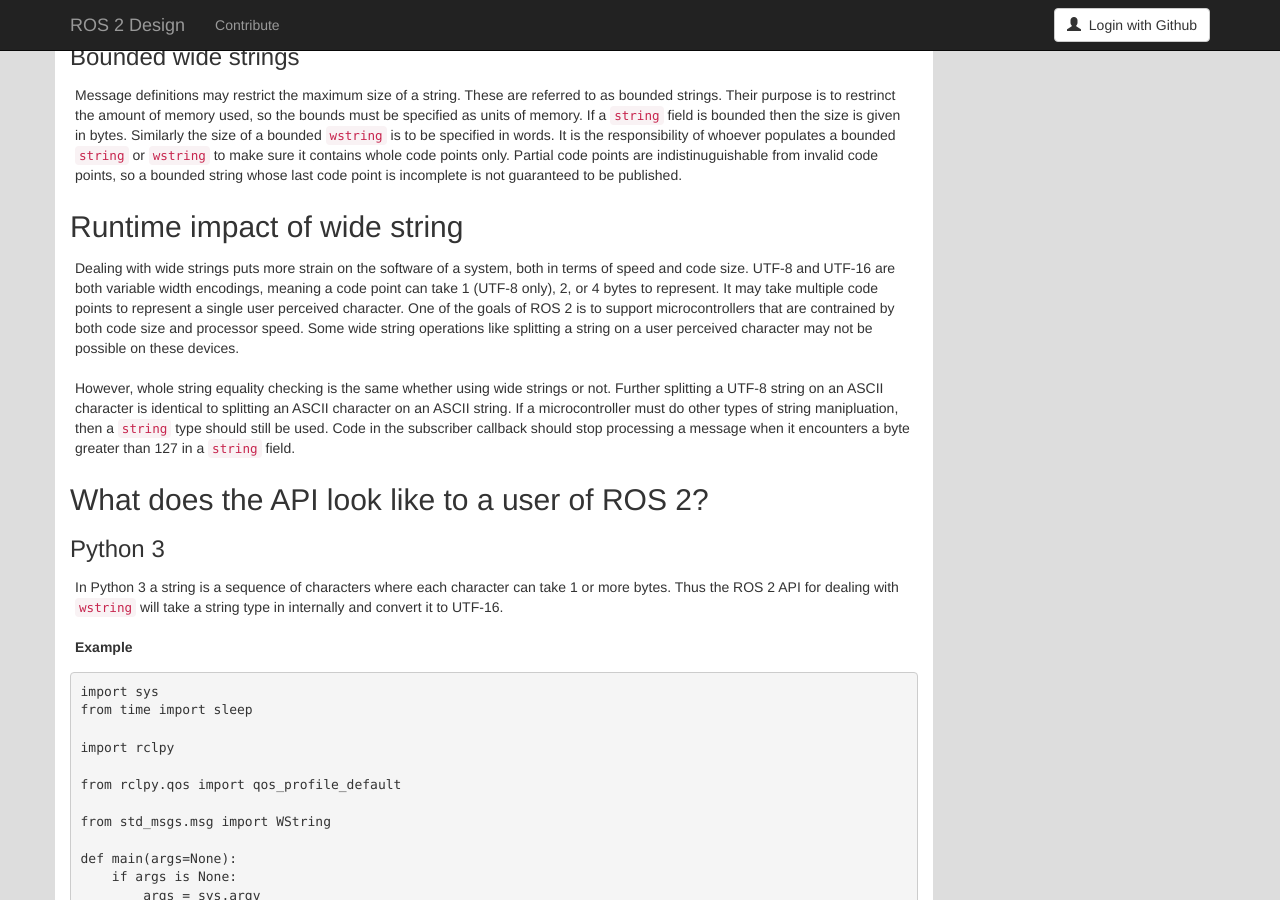
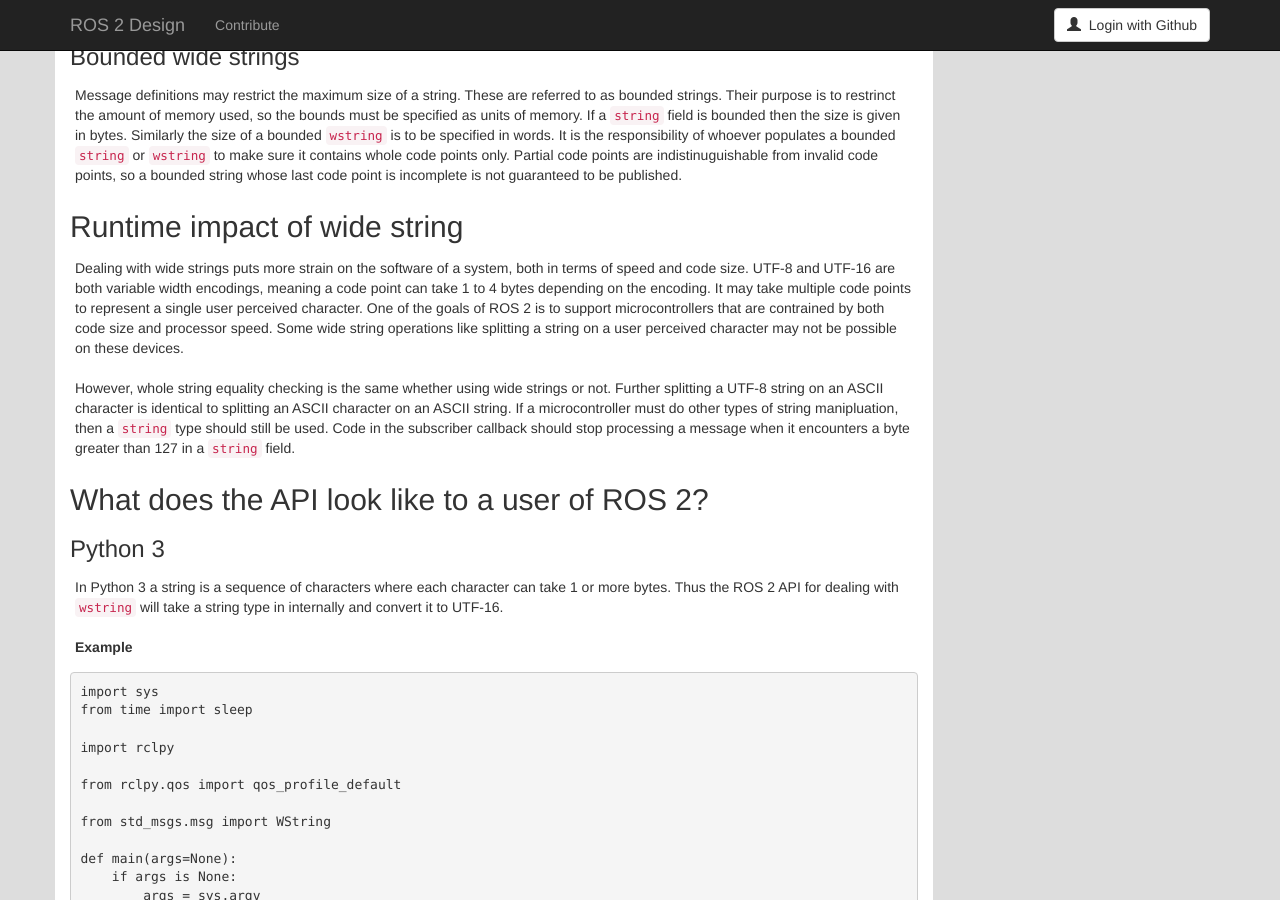
Before and after one commit to ros2/design, a Jekyll site: the page built from articles/WideStrings.md, in a window 1280 px wide and 900 px high, scrolled down 1853 px. Built offline with Jekyll 4.4.1, drawn with Linux system fonts in a browser that asks for light colours; nearby versions of some CDN libraries.

Commit message:
UTF-8 can be 3 bytes

```diff
--- a/articles/WideStrings.md
+++ b/articles/WideStrings.md
@@ -110,7 +110,7 @@
 ## Runtime impact of wide string
 
 Dealing with wide strings puts more strain on the software of a system, both in terms of speed and code size.
-UTF-8 and UTF-16 are both variable width encodings, meaning a code point can take 1 (UTF-8 only), 2, or 4 bytes to represent.
+UTF-8 and UTF-16 are both variable width encodings, meaning a code point can take 1 to 4 bytes depending on the encoding.
 It may take multiple code points to represent a single user perceived character.
 One of the goals of ROS 2 is to support microcontrollers that are contrained by both code size and processor speed.
 Some wide string operations like splitting a string on a user perceived character may not be possible on these devices.
```
